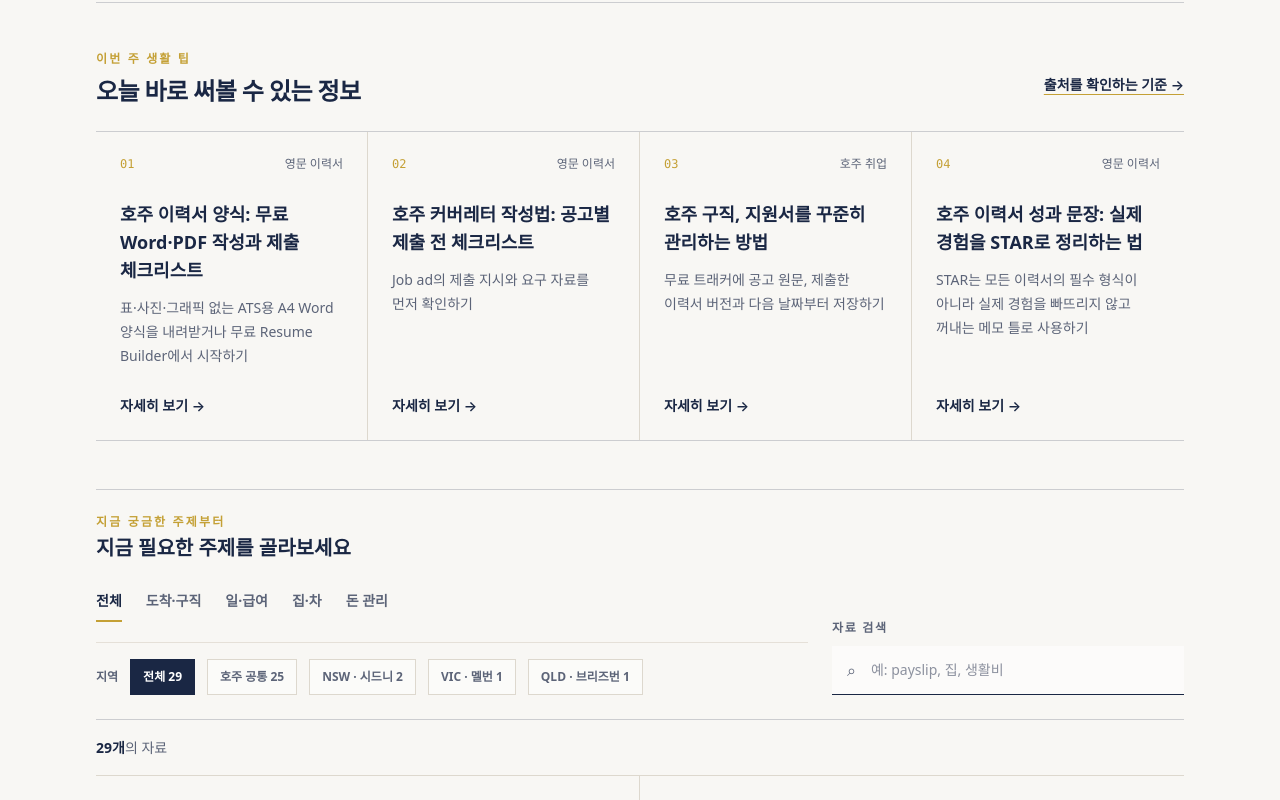
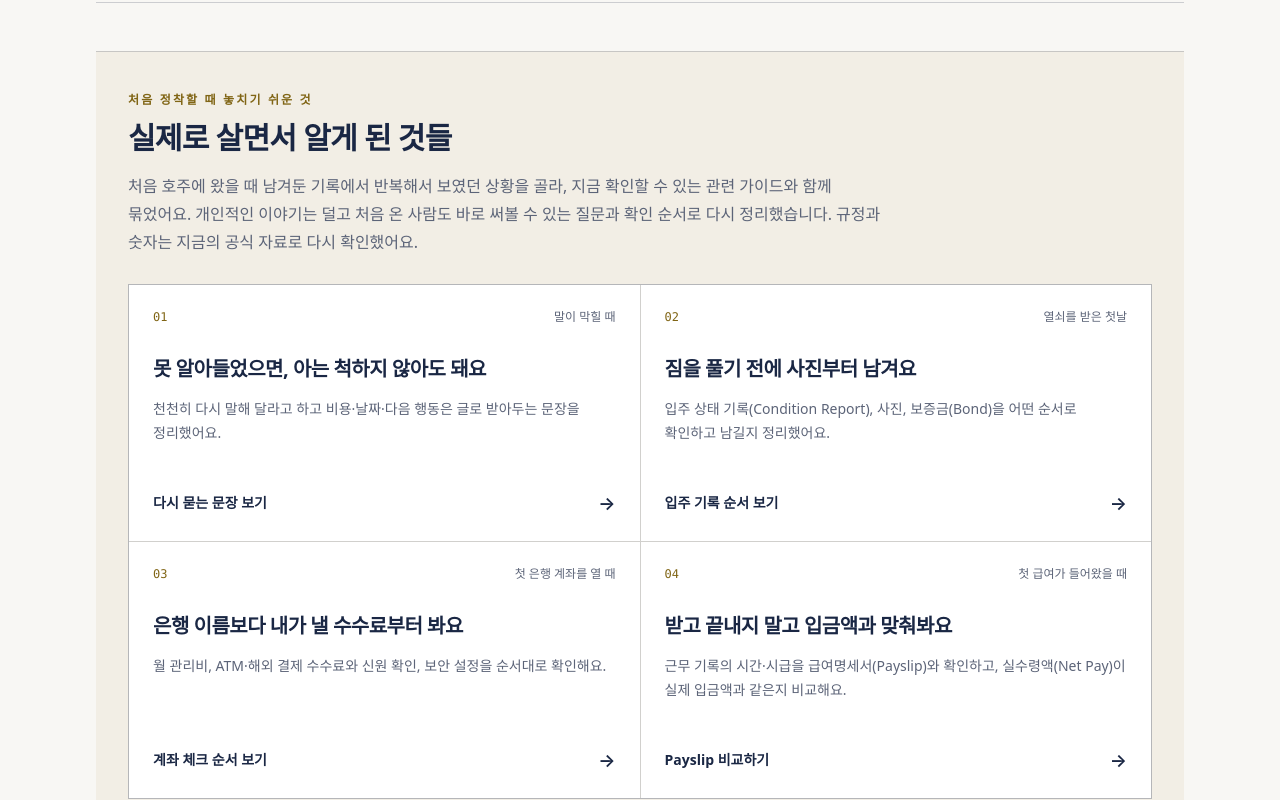
Before and after one commit to jelov219au/aussie-compass, a Next.js app: page /resources in a window 1280 px wide. Shown: the part 540-1340 px from the top of the page. Built offline with nearby package versions, Linux system fonts and the light colour scheme; no server answers.

Commit message:
feat: surface lived experience guides

```diff
--- a/src/app/resources/page.tsx
+++ b/src/app/resources/page.tsx
@@ -1,6 +1,7 @@
 import Link from "next/link";
 import { Header } from "@/components/layout/Header";
 import { Footer } from "@/components/layout/Footer";
+import { LivedExperienceGuides } from "@/components/resources/LivedExperienceGuides";
 import { ResourcesDirectory } from "@/components/resources/ResourcesDirectory";
 import { Container } from "@/components/ui/Container";
 import { BreadcrumbJsonLd, CollectionJsonLd } from "@/components/seo/JsonLd";
@@ -53,6 +54,7 @@ export default function ResourcesPage() {
             </span>
             <span className="text-xl text-navy transition group-hover:translate-x-1" aria-hidden="true">→</span>
           </Link>
+          <LivedExperienceGuides />
           <section className="mt-12" aria-labelledby="new-life-tips-heading">
             <div className="flex flex-col gap-3 sm:flex-row sm:items-end sm:justify-between">
               <div>
--- /dev/null
+++ b/src/components/resources/LivedExperienceGuides.tsx
@@ -0,0 +1,80 @@
+import Link from "next/link";
+
+const livedExperienceGuides = [
+  {
+    number: "01",
+    situation: "말이 막힐 때",
+    title: "못 알아들었으면, 아는 척하지 않아도 돼요",
+    description: "천천히 다시 말해 달라고 하고 비용·날짜·다음 행동은 글로 받아두는 문장을 정리했어요.",
+    href: "/resources/australia-arrival-english-clarifying-phrases",
+    linkLabel: "다시 묻는 문장 보기",
+  },
+  {
+    number: "02",
+    situation: "열쇠를 받은 첫날",
+    title: "짐을 풀기 전에 사진부터 남겨요",
+    description: "입주 상태 기록(Condition Report), 사진, 보증금(Bond)을 어떤 순서로 확인하고 남길지 정리했어요.",
+    href: "/resources/rental-condition-report-bond-first-week-australia",
+    linkLabel: "입주 기록 순서 보기",
+  },
+  {
+    number: "03",
+    situation: "첫 은행 계좌를 열 때",
+    title: "은행 이름보다 내가 낼 수수료부터 봐요",
+    description: "월 관리비, ATM·해외 결제 수수료와 신원 확인, 보안 설정을 순서대로 확인해요.",
+    href: "/resources/australia-bank-account-opening-guide",
+    linkLabel: "계좌 체크 순서 보기",
+  },
+  {
+    number: "04",
+    situation: "첫 급여가 들어왔을 때",
+    title: "받고 끝내지 말고 입금액과 맞춰봐요",
+    description: "근무 기록의 시간·시급을 급여명세서(Payslip)와 확인하고, 실수령액(Net Pay)이 실제 입금액과 같은지 비교해요.",
+    href: "/payslip-guide",
+    linkLabel: "Payslip 비교하기",
+  },
+];
+
+export function LivedExperienceGuides() {
+  return (
+    <section
+      id="lived-experience-guides"
+      className="mt-12 scroll-mt-24 border-y border-navy/20 bg-[#f2eee5] px-5 py-8 sm:px-8 sm:py-10"
+      aria-labelledby="lived-experience-guides-heading"
+    >
+      <div className="max-w-3xl">
+        <p className="text-xs font-semibold uppercase tracking-[0.18em] text-gold-ink">처음 정착할 때 놓치기 쉬운 것</p>
+        <h2 id="lived-experience-guides-heading" className="mt-3 text-2xl font-semibold tracking-tight text-navy sm:text-3xl">
+          실제로 살면서 알게 된 것들
+        </h2>
+        <p className="mt-4 text-sm leading-7 text-muted sm:text-base">
+          처음 호주에 왔을 때 남겨둔 기록에서 반복해서 보였던 상황을 골라, 지금 확인할 수 있는 관련 가이드와 함께 묶었어요. 개인적인 이야기는 덜고 처음 온 사람도 바로 써볼 수 있는 질문과 확인 순서로 다시 정리했습니다. 규정과 숫자는 지금의 공식 자료로 다시 확인했어요.
+        </p>
+      </div>
+
+      <ol className="mt-7 grid gap-px overflow-hidden border border-navy/15 bg-navy/15 sm:grid-cols-2">
+        {livedExperienceGuides.map((guide) => (
+          <li key={guide.href} className="bg-white">
+            <Link
+              href={guide.href}
+              className="group grid h-full min-h-64 grid-rows-[auto_1fr_auto] p-5 transition hover:bg-background focus-visible:outline-none focus-visible:ring-2 focus-visible:ring-navy focus-visible:ring-inset sm:p-6"
+            >
+              <span className="flex items-center justify-between gap-4 text-xs">
+                <span className="font-mono text-gold-ink">{guide.number}</span>
+                <span className="text-right font-medium text-muted">{guide.situation}</span>
+              </span>
+              <span className="py-7">
+                <strong className="block text-xl leading-8 tracking-tight text-navy">{guide.title}</strong>
+                <span className="mt-3 block text-sm leading-6 text-muted">{guide.description}</span>
+              </span>
+              <span className="flex items-center justify-between gap-3 text-sm font-semibold text-navy">
+                <span>{guide.linkLabel}</span>
+                <span className="text-lg transition group-hover:translate-x-1" aria-hidden="true">→</span>
+              </span>
+            </Link>
+          </li>
+        ))}
+      </ol>
+    </section>
+  );
+}
--- a/src/components/sections/ExperienceStoriesSection.tsx
+++ b/src/components/sections/ExperienceStoriesSection.tsx
@@ -32,13 +32,26 @@ export function ExperienceStoriesSection() {
       <Container>
         <div className="grid gap-8 lg:grid-cols-[0.72fr_1.28fr] lg:gap-14">
           <div className="lg:pt-2">
-            <p className="text-xs font-semibold tracking-[0.16em] text-gold">생활에서 놓치기 쉬운 부분</p>
+            <p className="text-xs font-semibold tracking-[0.16em] text-gold">집과 이동에서 직접 확인할 것</p>
             <h2 id="experience-stories-heading" className="mt-4 text-3xl font-semibold leading-tight tracking-tight sm:text-4xl">
               사진과 지도만 봐서는<br className="hidden sm:block" /> 알기 어려운 것도 담았어요.
             </h2>
             <p className="mt-5 max-w-md text-sm leading-7 text-white/70 sm:text-base">
               공식 안내에 잘 나오지 않는 생활의 세부는 확인할 질문으로 바꾸고, 규정과 수치는 공식 자료와 함께 정리했어요.
             </p>
+            <div className="mt-7 border-t border-white/15 pt-6">
+              <p className="max-w-md text-sm leading-6 text-white/70">
+                생활 영어부터 입주 첫날, 첫 계좌, 첫 급여 기록까지. 처음 호주에 왔을 때 기록해 둔 생활 상황과, 지금 함께 보면 좋은 가이드를 한곳에 모았어요.
+              </p>
+              <TrackedLink
+                href="/resources#lived-experience-guides"
+                eventName="Home Navigation"
+                properties={{ section: "experience_stories", destination: "lived_experience_collection" }}
+                className="mt-3 inline-flex min-h-11 items-center text-sm font-semibold text-gold underline decoration-gold decoration-2 underline-offset-4"
+              >
+                실제로 살면서 알게 된 글 모아보기 →
+              </TrackedLink>
+            </div>
           </div>
 
           <ol className="divide-y divide-navy/15 overflow-hidden bg-white text-navy">
```
